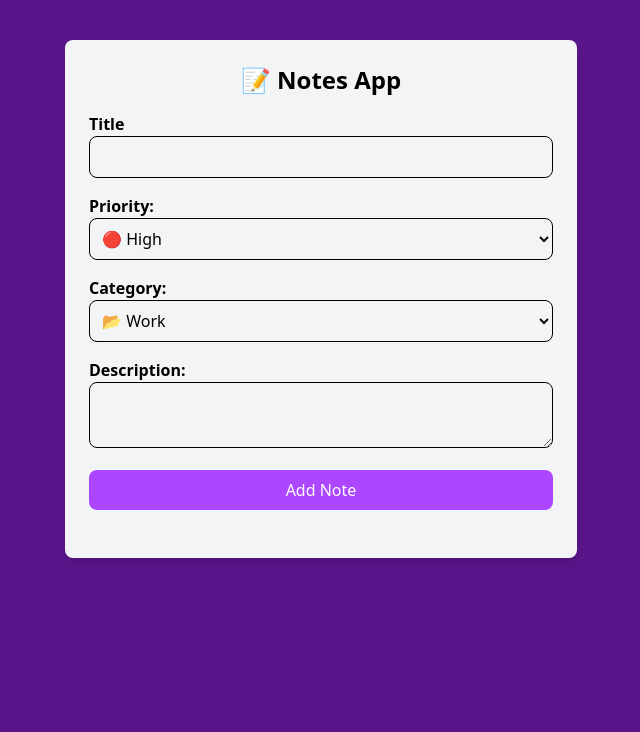
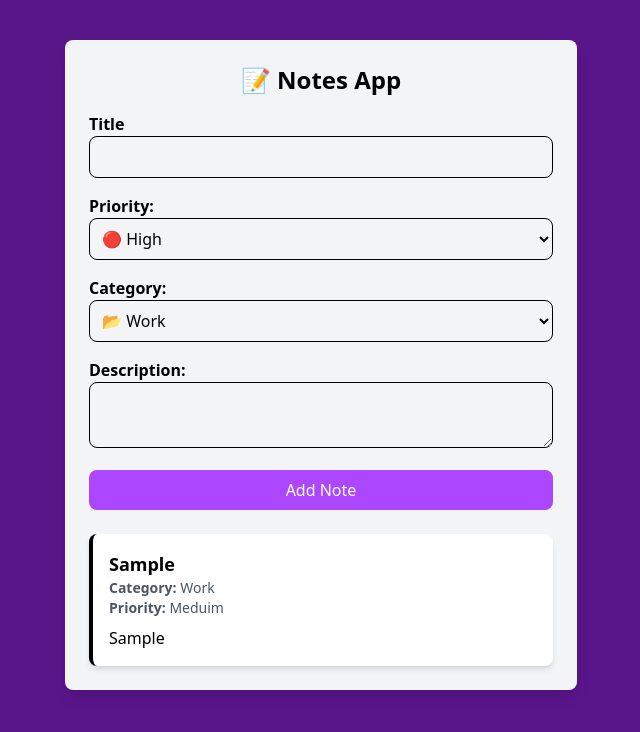
Before and after one commit to alirezakhosravi79/note-app, a React (Vite) app: page / in a window 1280 px wide. Both pictures are taken after typing "Sample", "Sample" into the empty fields and a click on the button "Add Note". Shown: the top 732 px of the page, without its empty margins (319-959 px from the left). Built offline with nearby package versions, Linux system fonts and the light colour scheme.

Commit message:
show notes and build notelist component

```diff
--- a/src/App.jsx
+++ b/src/App.jsx
@@ -1,6 +1,7 @@
 
 import { useState } from "react";
 import NoteForm from "./components/NoteForm";
+import NoteList from "./components/NoteList";
 
 function App() {
   const [notes, setNotes] = useState([])
@@ -9,6 +10,7 @@
       <h2 className="text-2xl font-bold mb-4 text-center">📝 Notes App</h2>
 
       <NoteForm notes={notes} setNotes={setNotes}/>
+      <NoteList notes={notes}/>
     </div>
   );
 }
--- /dev/null
+++ b/src/components/NoteList.jsx
@@ -0,0 +1,26 @@
+const NoteList = ({ notes }) => {
+  return (
+    <div className='space-y-4'>
+      {notes.length === 0 ? (
+        <p className='text-center text-gray-500'>No notes yet!</p>
+      ) : null}
+      {notes.map((note) => (
+        <div
+          key={note.id}
+          className='p-4 bg-white rounded-lg shadow-md border-l-4'
+        >
+          <h3 className='text-lg font-bold'>{note.title}</h3>
+          <p className='text-sm text-gray-600'>
+            <strong>Category:</strong> {note.category}
+          </p>
+          <p className='text-sm text-gray-600'>
+            <strong>Priority:</strong> {note.priority}
+          </p>
+          <p className='mt-2'>{note.description}</p>
+        </div>
+      ))}
+    </div>
+  );
+};
+
+export default NoteList;
```
